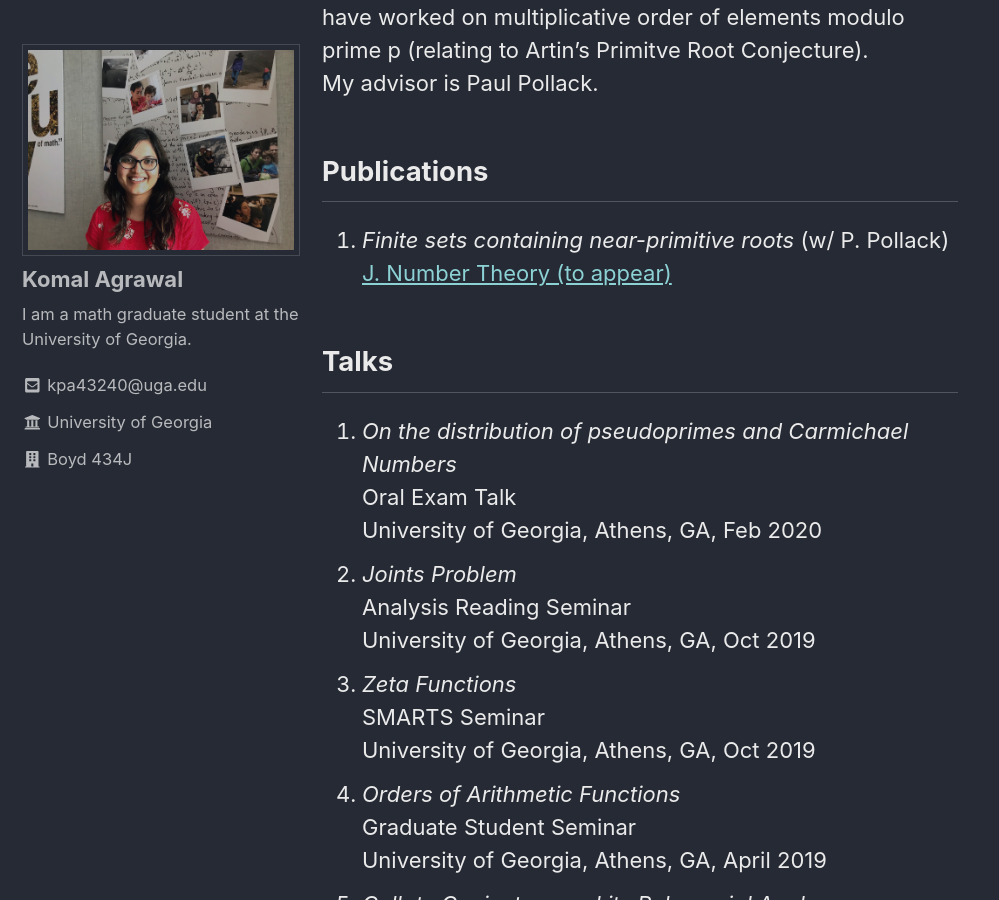
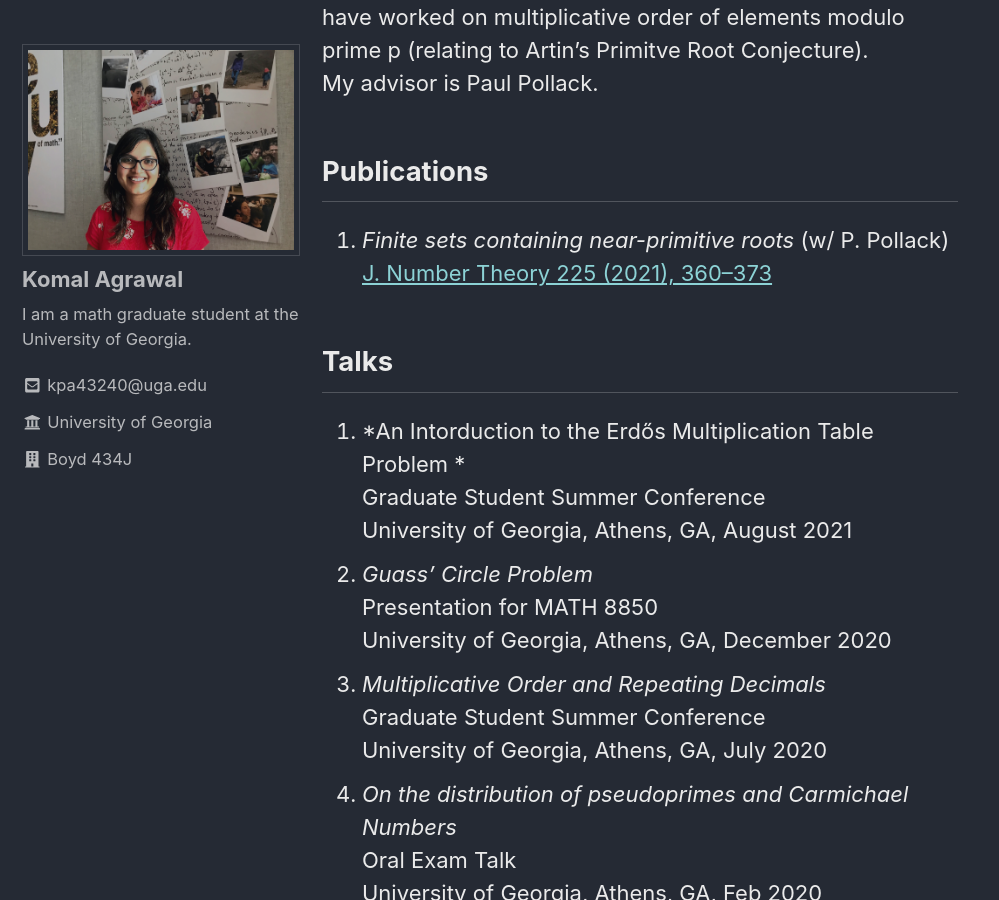
Before and after one commit to komala033/komala033.github.io, a Jekyll site: the page built from research.md, in a window 1280 px wide and 900 px high, scrolled down 228 px. Shown: the whole window, without its empty margins (0-999 px from the left). Built offline with Jekyll 4.4.1, drawn with Linux system fonts in a browser that asks for light colours; nearby versions of some CDN libraries.

Commit message:
Update research.md
Updated talks and publication

```diff
--- a/research.md
+++ b/research.md
@@ -8,9 +8,18 @@ My advisor is Paul Pollack.
 
 ## Publications
 1. *Finite sets containing near-primitive roots* (w/ P. Pollack) <br/>
-   <a href="https://arxiv.org/abs/2006.15200" target="_blank">J. Number Theory (to appear)</a>
+   <a href="https://arxiv.org/abs/2006.15200" target="_blank">J. Number Theory 225 (2021), 360--373</a>
 
 ## Talks
+5. *An Intorduction to the Erdős Multiplication Table Problem *
+    Graduate Student Summer Conference  <br/>
+	University of Georgia, Athens, GA, August 2021
+5. *Guass' Circle Problem*
+     Presentation for MATH 8850<br/>
+	University of Georgia, Athens, GA, December 2020
+5. *Multiplicative Order and Repeating Decimals*
+    Graduate Student Summer Conference  <br/>
+	University of Georgia, Athens, GA, July 2020
 1. *On the distribution of pseudoprimes and Carmichael Numbers*
 	Oral Exam Talk <br/>
 		University of Georgia, Athens, GA, Feb 2020
@@ -24,5 +33,5 @@ My advisor is Paul Pollack.
 	Graduate Student Seminar <br/>
 		University of Georgia, Athens, GA, April 2019
 5. *Collatz Conjecture and its Polynomial Analogue*
-    Graduate Student Summer Conference
+    Graduate Student Summer Conference  <br/>
 	University of Georgia, Athens, GA, July 2018
```
